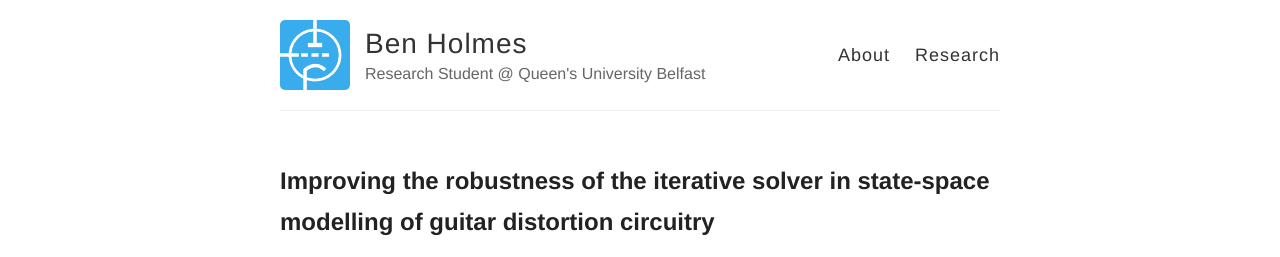
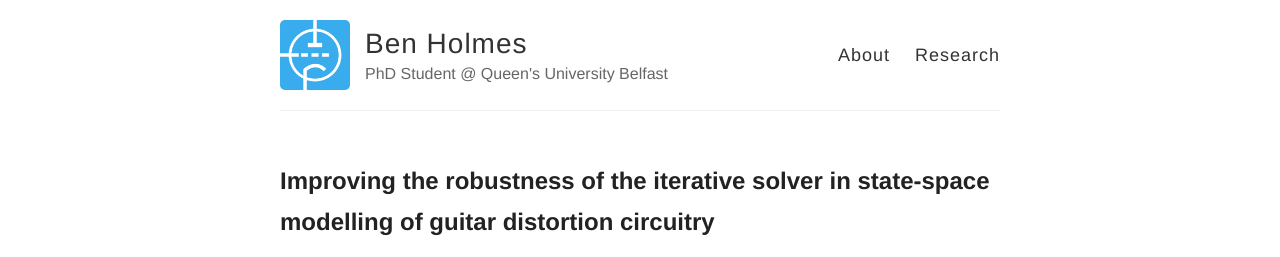
Before and after one commit to bholmesqub/DAFx15, a Jekyll site: the page built from index.md, in a window 1280 px wide. Shown: the top 257 px of the page. Built offline with Jekyll 4.4.1, drawn with Linux system fonts in a browser that asks for light colours.

Commit message:
updated research to phd

```diff
--- a/_config.yml
+++ b/_config.yml
@@ -6,7 +6,7 @@
 name: Ben Holmes
 
 # Short bio or description (displayed in the header)
-description: Research Student @ Queen's University Belfast
+description: PhD Student @ Queen's University Belfast
 
 # URL of your avatar or profile pic (you could use your GitHub profile pic)
 avatar: /images/tubelogo2.png
```
